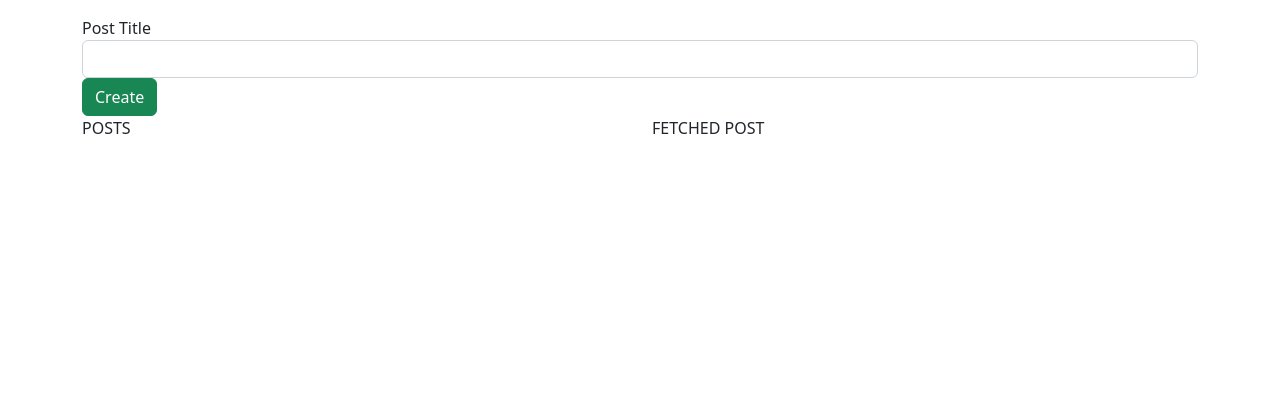
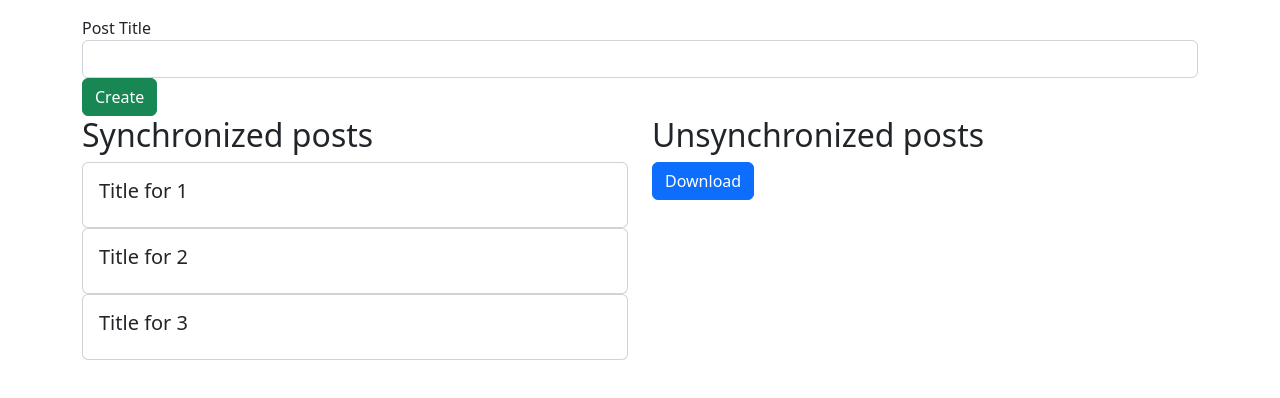
Before and after one commit to kiryl-ramanouski/React-Redux-Saga.-Practice, a React (Create React App) app in the folder react-app/: page / in a window 1280 px wide. Shown: the top 398 px of the page. Built offline with nearby package versions, Linux system fonts and the light colour scheme.

Commit message:
feat: add components to App

```diff
--- a/react-app/src/App.js
+++ b/react-app/src/App.js
@@ -1,4 +1,8 @@
 import React from 'react';
+
+// Components
+import FetchedPosts from './Components/FetchedPosts';
+import Posts from './Components/Posts';
 import PostForm from './Components/PostForm';
 
 function App() {
@@ -10,8 +14,14 @@ function App() {
         </div>
       </div>
       <div className="row">
-        <div className="col">POSTS</div>
-        <div className="col">FETCHED POST</div>
+        <div className="col">
+          <h2>Synchronized posts</h2>
+          <Posts posts={[1, 2, 3]} />
+        </div>
+        <div className="col">
+          <h2>Unsynchronized posts</h2>
+          <FetchedPosts posts={[]} />
+        </div>
       </div>
     </div>
   );
```
